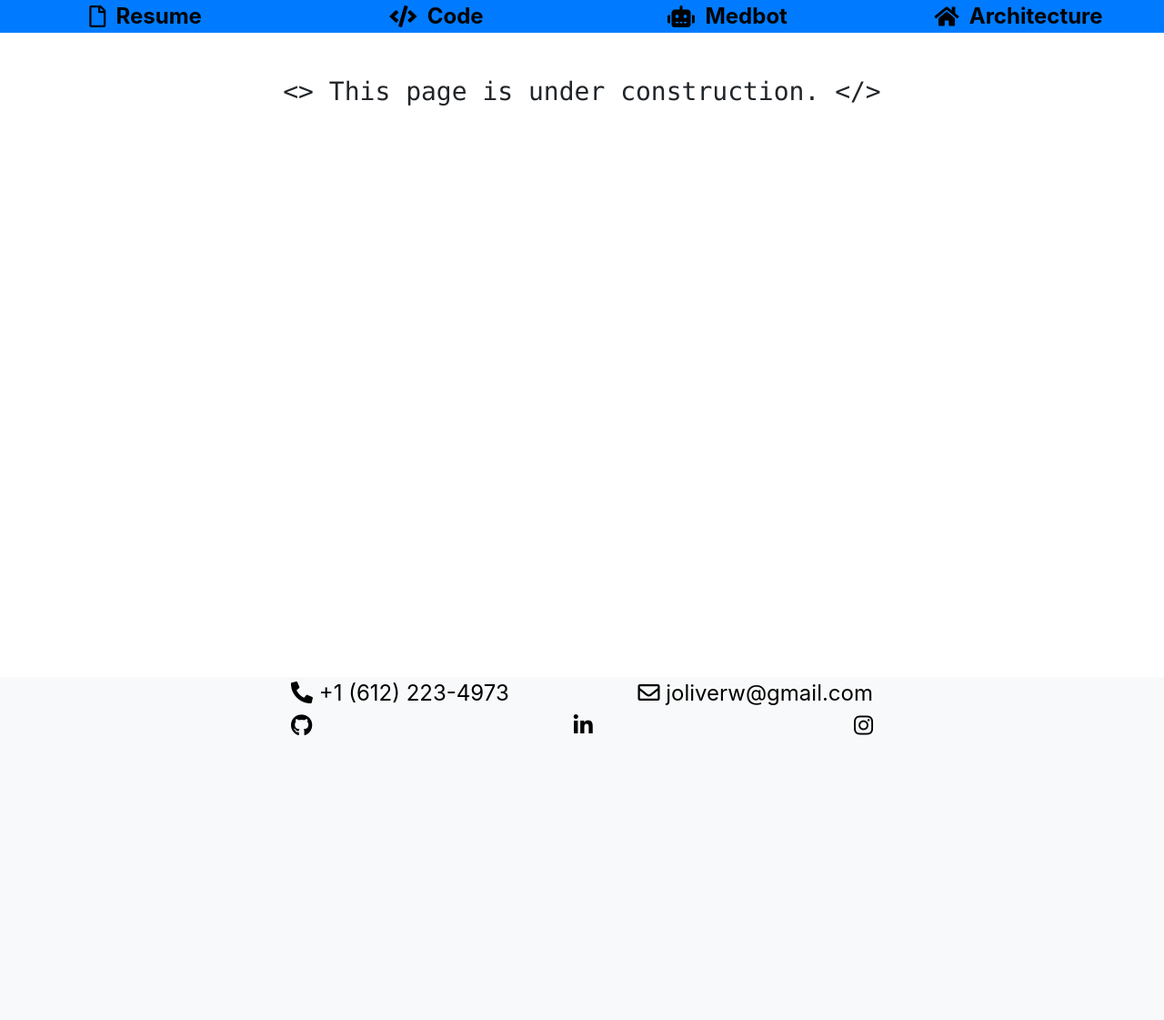
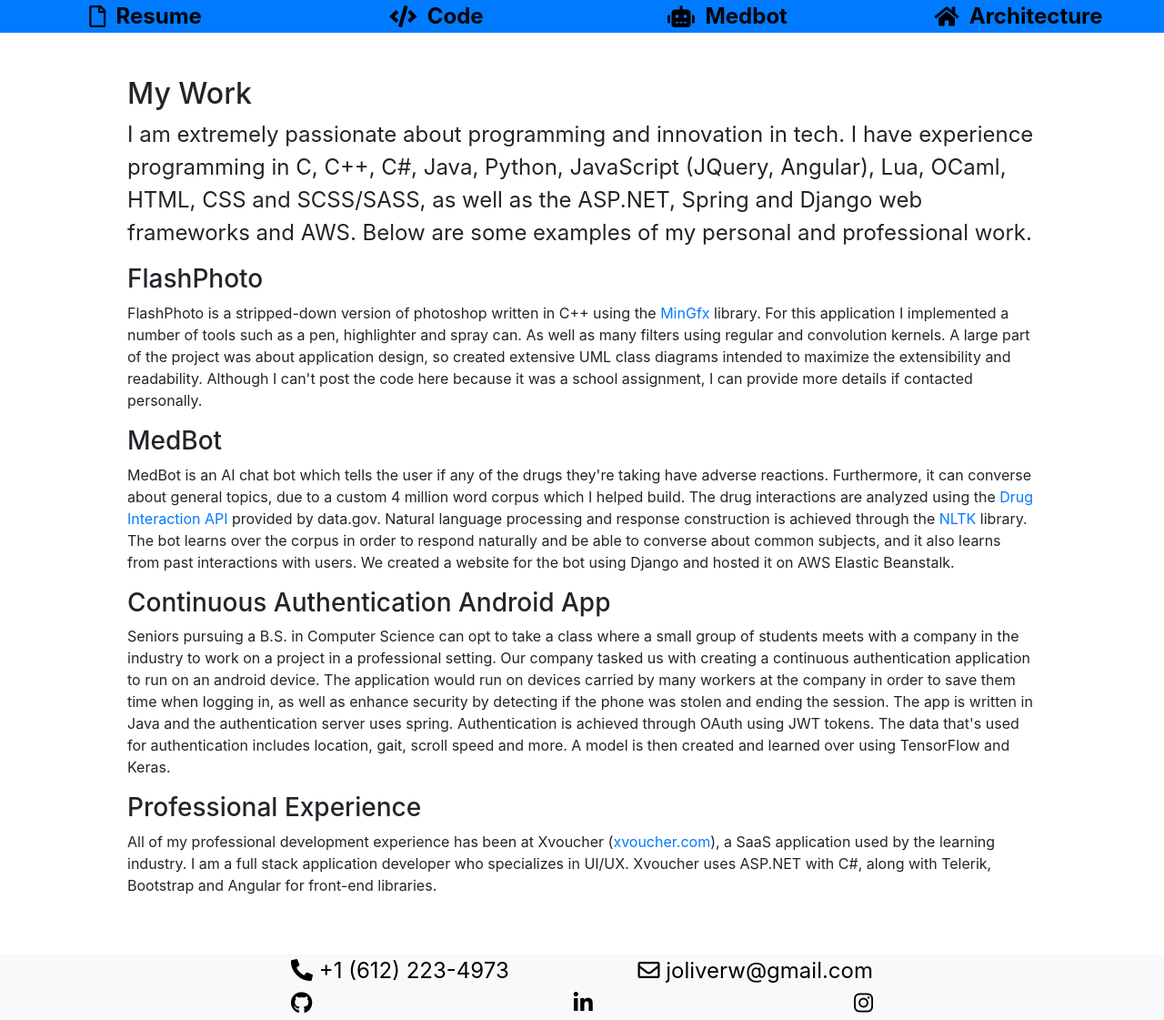
Before and after one commit to owhittlef/portfolio, a Django app: page /portfolio/code in a window 1280 px wide. Shown: the part 56-1177 px from the top of the page at 91% size. Before the commit the page ends 864 px from the top, so only its background shows below. Run offline with Django 3.2, Linux system fonts and the light colour scheme; style sheets or scripts are compiled from the project's sources; some libraries are stand-ins or nearby versions.

Commit message:
Added 'code' section

```diff
--- a/web/portfolio/templates/portfolio/code.html
+++ b/web/portfolio/templates/portfolio/code.html
@@ -3,7 +3,25 @@
 {% load static %}
 
 {% block content %}
-<div class="content-center">
-  <h2><pre>&lt;&gt; This page is under construction. &lt;&#47;&gt;</pre></h2>
-</div>
+<h2>My Work</h2>
+<p style="font-size:1.5em;">
+  I am extremely passionate about programming and innovation in tech. I have experience programming in C, C++, C#, Java, Python, JavaScript (JQuery, Angular), Lua, OCaml, HTML, CSS and SCSS/SASS, as well as the ASP.NET, Spring and Django web frameworks and AWS. Below are some examples of my personal and professional work.
+</p>
+<h3>FlashPhoto</h3>
+<p>
+  FlashPhoto is a stripped-down version of photoshop written in C++ using the <a href="https://github.com/ivlab/MinGfx" target="_blank">MinGfx</a> library. For this application I implemented a number of tools such as a pen, highlighter and spray can. As well as many filters using regular and convolution kernels. A large part of the project was about application design, so created extensive UML class diagrams intended to maximize the extensibility and readability. Although I can't post the code here because it was a school assignment, I can provide more details if contacted personally.
+</p>
+<h3>MedBot</h3>
+<p>
+  MedBot is an AI chat bot which tells the user if any of the drugs they're taking have adverse reactions. Furthermore, it can converse about general topics, due to a custom 4 million word corpus which I helped build. The drug interactions are analyzed using the <a href="https://catalog.data.gov/dataset/drug-interaction-api">Drug Interaction API</a> provided by data.gov. Natural language processing and response construction is achieved through the <a href="https://www.nltk.org/">NLTK</a> library. The bot learns over the corpus in order to respond naturally and be able to converse about common subjects, and it also learns from past interactions with users. We created a website for the bot using Django and hosted it on AWS Elastic Beanstalk.
+</p>
+<h3>Continuous Authentication Android App</h3>
+<p>
+  Seniors pursuing a B.S. in Computer Science can opt to take a class where a small group of students meets with a company in the industry to work on a project in a professional setting. Our company tasked us with creating a continuous authentication application to run on an android device. The application would run on devices carried by many workers at the company in order to save them time when logging in, as well as enhance security by detecting if the phone was stolen and ending the session. The app is written in Java and the authentication server uses spring. Authentication is achieved through OAuth using JWT tokens. The data that's used for authentication includes location, gait, scroll speed and more. A model is then created and learned over using TensorFlow and Keras.
+</p>
+<h3>Professional Experience</h3>
+<p>
+  All of my professional development experience has been at Xvoucher (<a href="https://info.xvoucher.com" target="_blank">xvoucher.com</a>), a SaaS application used by the learning industry. I am a full stack application developer who specializes in UI/UX. Xvoucher uses ASP.NET with C#, along with Telerik, Bootstrap and Angular for front-end libraries.
+  <!-- I started working there during my Freshman year with very little knowledge of software development, but soon rose to become one of their core developers. In the beginning I didn’t know the tech stack and had to work hard to meet expectations, but since then my skill set has become refined enough for me to exceed my responsibilities. This lead to my promotion from an intern to a full-time application developer. Now, I lead development efforts on many of our site's most-visited pages. I often consult with upper management on the the technological impacts of business decisions on the application, and I'm one of the few developers who is trusted to work directly with clients. All of this is because I’ve demonstrated a talent for both the technical and interpersonal aspects of my job — I can communicate effectively with different parties, and meet complex requirements on a deadline. -->
+</p>
 {% endblock %}
--- a/web/web/settings.py
+++ b/web/web/settings.py
@@ -23,7 +23,7 @@ BASE_DIR = os.path.dirname(os.path.dirname(os.path.abspath(__file__)))
 SECRET_KEY = 'z2vyrrif79_h@u%1bbg+1!64l-kp%c%jdp^9573de+d++$om%%'
 
 # SECURITY WARNING: don't run with debug turned on in production!
-DEBUG = False
+DEBUG = True
 
 ALLOWED_HOSTS = [
     'localhost',
```
Also changed, not shown: web/portfolio/templates/portfolio/maintenence.html (added, +9 -0 lines).
